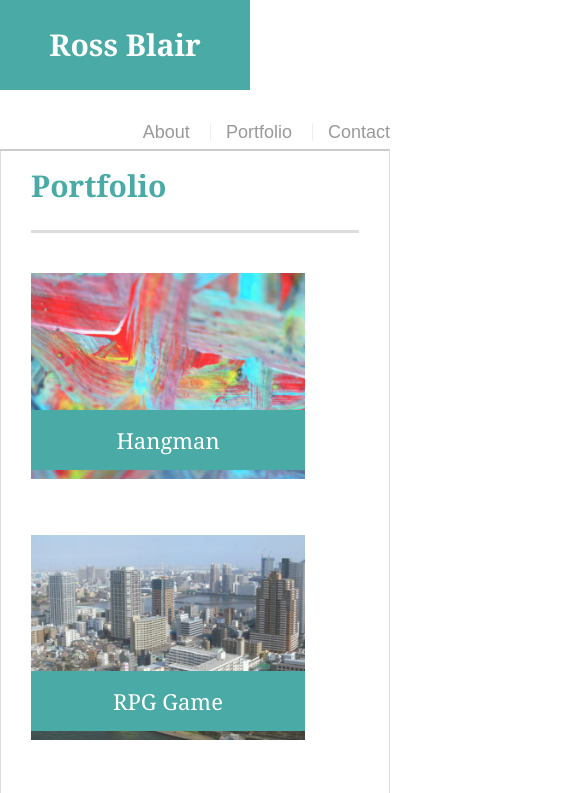
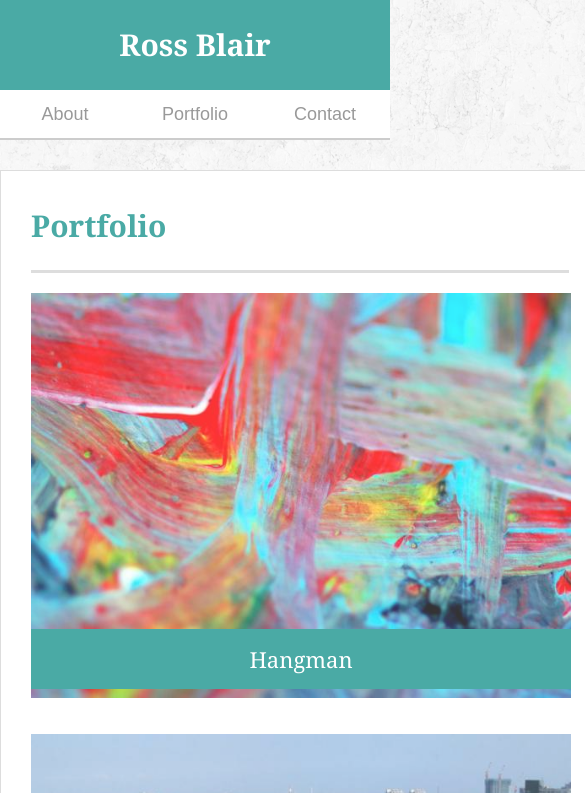
Before and after one commit to MountainBed/Responsive-Portfolio, a plain HTML site: page portfolio.html in a window 390 px wide. Shown: the top 793 px of the page, 585 px wide, since content can reach past the window. Drawn offline with Linux system fonts and the light colour scheme.

Commit message:
Responsive design; first pass

```diff
--- a/assets/css/style.css
+++ b/assets/css/style.css
@@ -9,8 +9,6 @@ body {
     * {
         box-sizing: border-box;
     }
-
-
     /* general */
 
     .container {
@@ -50,8 +48,6 @@ h2,
     h3 {
         font-size: 22px;
     }
-
-
     /* header */
 
     #masthead {
@@ -97,8 +93,6 @@ nav a {
     nav a:first-child {
         border-left: 0 none;
     }
-
-
     /* footer */
 
     footer {
@@ -111,8 +105,6 @@ footer {
         background: #666;
         border-top: 8px solid #4aaaa5;
     }
-
-
     /* sidebar */
 
     .sidebar {
@@ -143,8 +135,6 @@ h3,
     .social:last-child {
         margin-right: 0;
     }
-
-
     /* main */
 
     #main-container {
@@ -160,8 +150,6 @@ h3,
         background: #fff;
         border: 1px solid #ddd;
     }
-
-
     /* portfolio page */
 
     .work {
@@ -203,8 +191,6 @@ h3,
         margin-top: 10px;
         margin-right: 25px;
     }
-
-
     /* contact page */
 
     #contact-form ul {
@@ -244,3 +230,114 @@ input[type=submit] {
         background: #4aaaa5;
         border: 0 none;
     }
+    /* Width at 980px and below */
+
+    @media screen and (max-width: 980px) {
+        .container {
+            max-width: 730px;
+        }
+        .main-section {
+            max-width: 420px;
+        }
+        .sidebar {
+            width: 270px;
+        }
+        .auth-image {
+            width: 360px;
+        }
+        .work {
+            width: 360px;
+        }
+        .work img {
+            width: 100%;
+        }
+    }
+    /* Width at 768px and below */
+
+    @media screen and (max-width: 768px) {
+        .container {
+            max-width: 730px;
+        }
+        .main-section {
+            max-width: 730px;
+            margin-bottom: 40px;
+            float: none;
+        }
+        .mediaport {
+            max-width: 730px;
+            float: left;
+        }
+        .sidebar {
+            display: block;
+            width: 100%;
+            float: none;
+            clear: both;
+            max-width: 730px;
+        }
+        .auth-image {
+            width: 330px;
+        }
+        .work {
+            position: relative;
+            float: left;
+            width: 310px;
+            margin: 20px 0 25px;
+            overflow: auto;
+        }
+        .work img {
+            width: 310px;
+        }
+    }
+    /* Width at 640px and below */
+
+    @media screen and (max-width: 640px) {
+        #logo {
+            width: 100%;
+        }
+        .container {
+            width: 100%;
+            padding-top: 0px;
+        }
+        #main-container {
+            padding-top: 0px;
+            width: 600px;
+        }
+        .main-section {
+            max-width: 600px;
+            margin-bottom: 40px;
+            float: none;
+        }
+        #masthead {
+            position: static;
+        }
+        nav {
+            float: none;
+            clear: both;
+        }
+        nav a {
+            padding: 0;
+            margin: 15px 0px 15px 0px;
+            width: 33.33%;
+            text-align: center;
+            border: none;
+            float: left;
+        }
+        .sidebar {
+            display: block;
+            width: 100%;
+            float: none;
+            clear: both;
+            max-width: 600px;
+        }
+        .auth-image {
+            width: 540px;
+            padding-bottom: 10px;
+        }
+        .work {
+            float: none;
+            width: 540px;
+        }
+        .work img {
+            width: 540px;
+        }
+    }
--- a/portfolio.html
+++ b/portfolio.html
@@ -6,6 +6,7 @@
     <title>Portfolio | Ross Blair</title>
     <link rel="stylesheet" type="text/css" href="assets/css/reset.css">
     <link rel="stylesheet" type="text/css" href="assets/css/style.css">
+    <meta name="viewport" content="width=device-width, initial-scale=1">
 </head>
 
 <body>
@@ -20,7 +21,7 @@
         </div>
     </header>
     <div id="main-container" class="container">
-        <section class="main-section">
+        <section class="main-section mediaport">
             <h1>Portfolio</h1>
             <div class="work">
                 <img src="./assets/images/hangman.jpg" alt="hangman">
```
Also changed, not shown: contact.html (+1 -0 lines), index.html (+3 -2 lines). Lines whose indentation alone changed are shown as unchanged.
